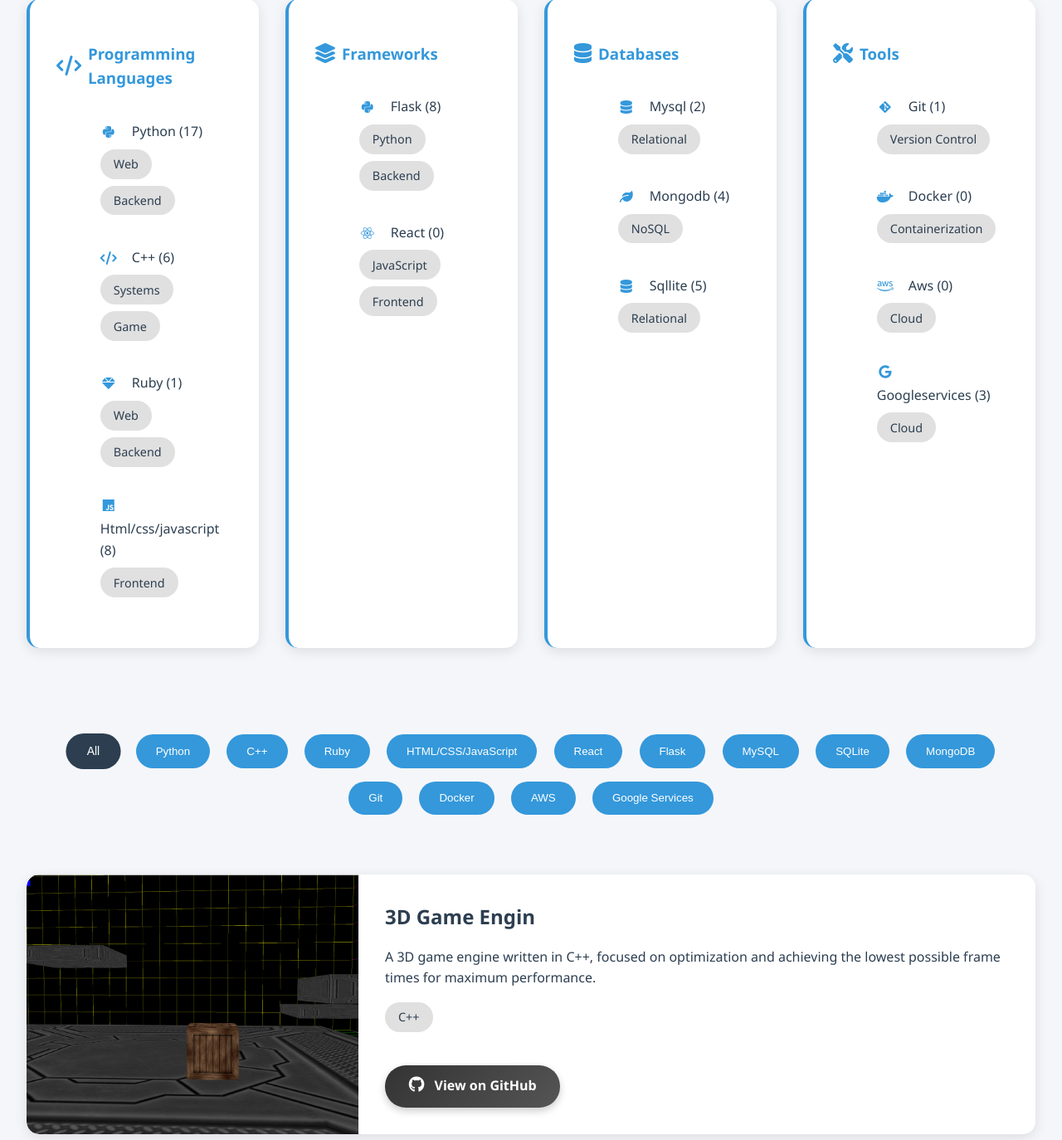
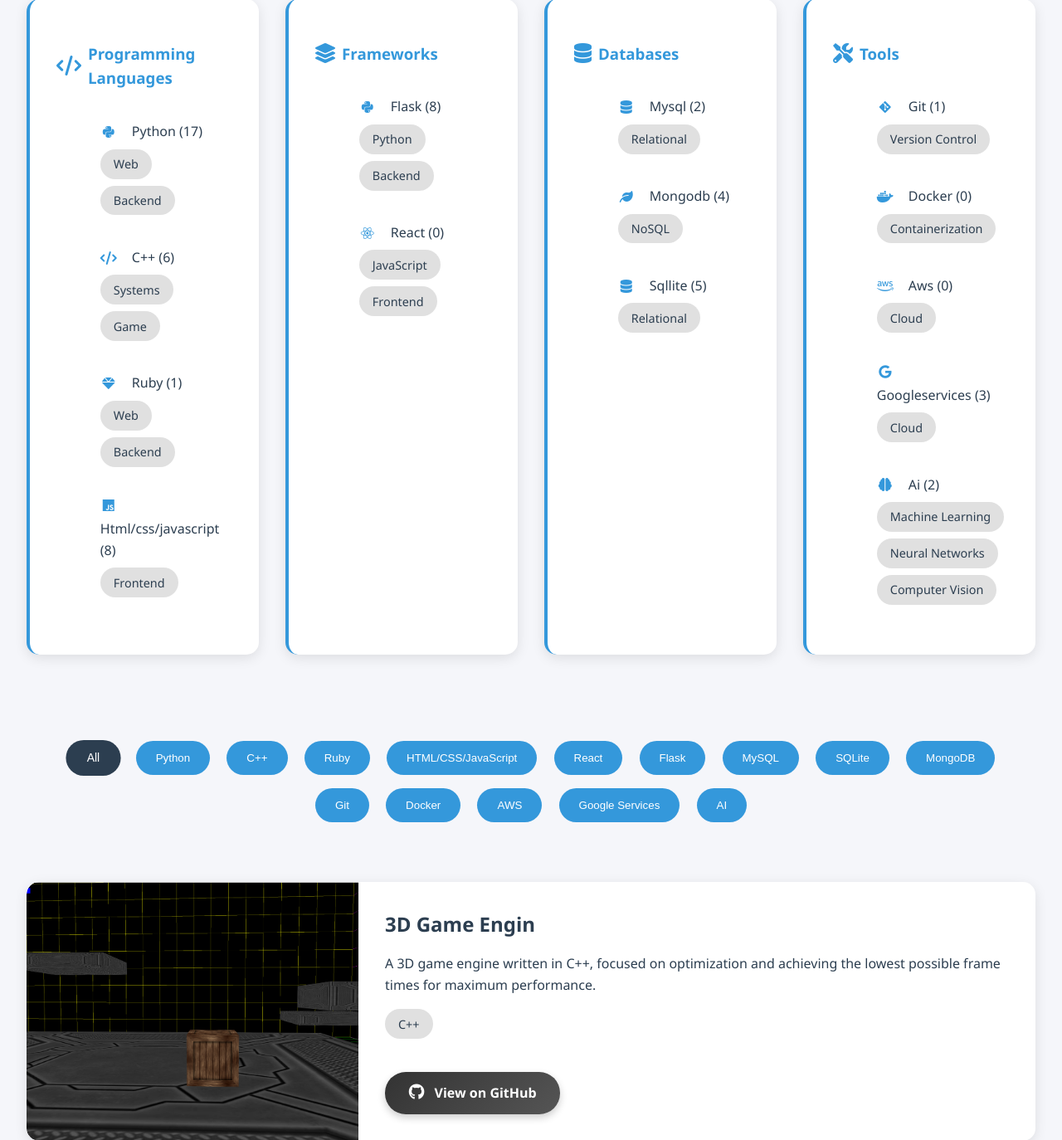
Before and after one commit to RalphAKing/Portfolio, a Flask app: page /portfolio in a window 1280 px wide. Shown: the part 1436-2810 px from the top of the page at 83% size. Run offline with Flask 3, Linux system fonts and the light colour scheme.

Commit message:
added ai tag to ollama interface

```diff
--- a/templates/portfolio.html
+++ b/templates/portfolio.html
@@ -532,6 +532,9 @@
                         <li onclick="filterAndScroll('googleservices')">
                             <i class="fab fa-google"></i> Google Services <span class="tag">Cloud</span>
                         </li>
+                        <li onclick="filterAndScroll('ai')">
+                            <i class="fas fa-brain"></i> AI <span class="tag">Machine Learning</span> <span class="tag">Neural Networks</span> <span class="tag">Computer Vision</span>
+                        </li>
                     </ul>
                 </div>
             </div>
@@ -553,6 +556,7 @@
                     <button class="filter-tag" data-tag="docker">Docker</button>
                     <button class="filter-tag" data-tag="aws">AWS</button>
                     <button class="filter-tag" data-tag="googleservices">Google Services</button>
+                    <button class="filter-tag" data-tag="ai">AI</button>
                 </div>
 
                 <div class="projects-container">
@@ -783,13 +787,14 @@
                         </div>
                     </div>
 
-                    <div class="project-card" data-tags="python">
+                    <div class="project-card" data-tags="python,ai">
                         <img class="project-image" src="./static/projects/ollam.png" alt="Task Management System">
                         <div class="project-info">
                             <h3 class="project-title">Ollama Interface</h3>
                             <p>An interface written for Ollama allowing easier use of Ollama inside a GUI.</p>
                             <div class="project-tags">
                                 <span class="tag">Python</span>
+                                <span class="tag">AI</span>
                             </div>
                             <a href="https://github.com/RalphAKing/Ollama-Interface-" target="_blank" class="github-button">
                                 <i class="fab fa-github"></i> View on GitHub
```
